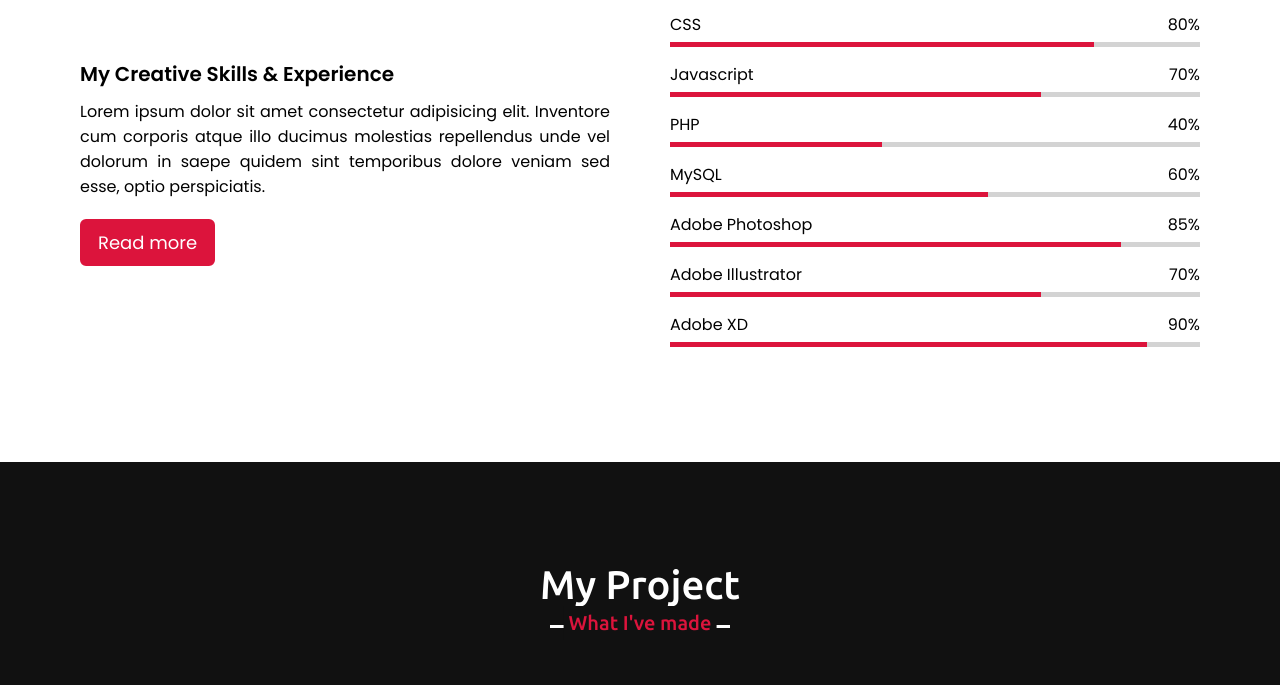
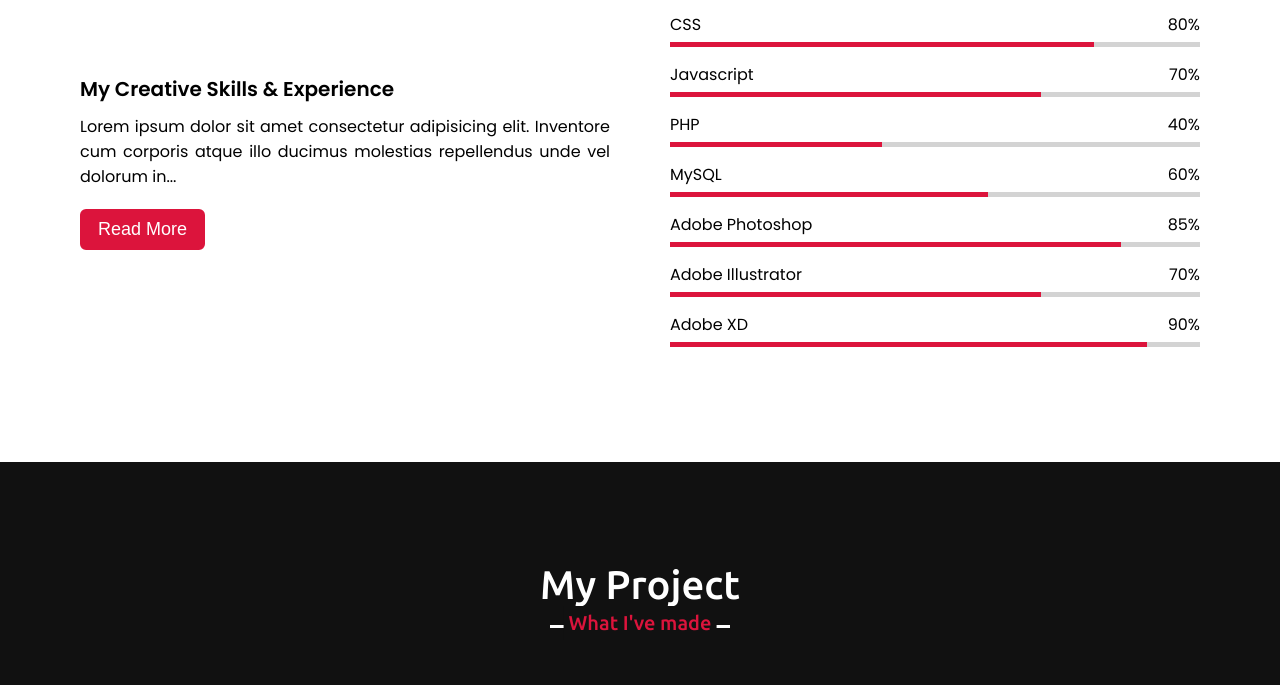
Before and after one commit to yoshiafk/porto-web, a plain HTML site: page index.html in a window 1280 px wide. Shown: the part 2469-3154 px from the top of the page. Drawn offline with nearby package versions, Linux system fonts and the light colour scheme.

Commit message:
adding readmore function

```diff
--- a/assets/script.js
+++ b/assets/script.js
@@ -57,3 +57,20 @@ function sendMail() {
     encodeURIComponent(document.getElementById(myText).value);
   window.location.href = link;
 }
+
+//Read More
+function readMore() {
+  var dots = document.getElementById("dots");
+  var moreText = document.getElementById("more");
+  var btnText = document.getElementById("readBtn");
+
+  if (dots.style.display === "none") {
+    dots.style.display = "inline";
+    btnText.innerHTML = "Read more";
+    moreText.style.display = "none";
+  } else {
+    dots.style.display = "none";
+    btnText.innerHTML = "Read less";
+    moreText.style.display = "inline";
+  }
+}
--- a/assets/style.css
+++ b/assets/style.css
@@ -309,7 +309,10 @@ section .tittle::after {
 .skills .skills-content .left p {
   text-align: justify;
 }
-.skills .skills-content .left a {
+#more {
+  display: none;
+}
+.skills .skills-content .left button {
   display: inline-block;
   background: #dc143c;
   color: #fff;
@@ -322,7 +325,7 @@ section .tittle::after {
   border: 2px solid #dc143c;
   transition: all 0.3s ease;
 }
-.skills .skills-content .left a:hover {
+.skills .skills-content .left button:hover {
   color: #dc143c;
   background: none;
 }
--- a/index.html
+++ b/index.html
@@ -125,10 +125,13 @@
             <p>
               Lorem ipsum dolor sit amet consectetur adipisicing elit. Inventore
               cum corporis atque illo ducimus molestias repellendus unde vel
-              dolorum in saepe quidem sint temporibus dolore veniam sed esse,
-              optio perspiciatis.
+              dolorum in<span id="dots">...</span
+              ><span id="more"
+                >saepe quidem sint temporibus dolore veniam sed esse, optio
+                perspiciatis.</span
+              >
             </p>
-            <a href="#">Read more</a>
+            <button onclick="readMore()" id="readBtn">Read More</button>
           </div>
           <div class="column right">
             <div class="bars">
```
